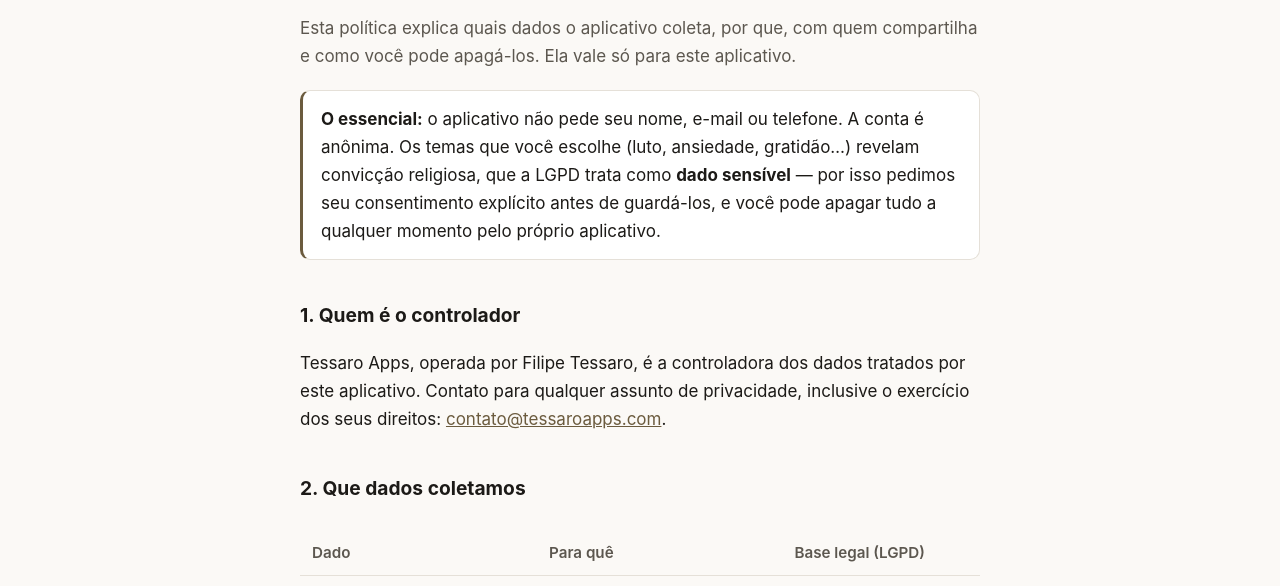
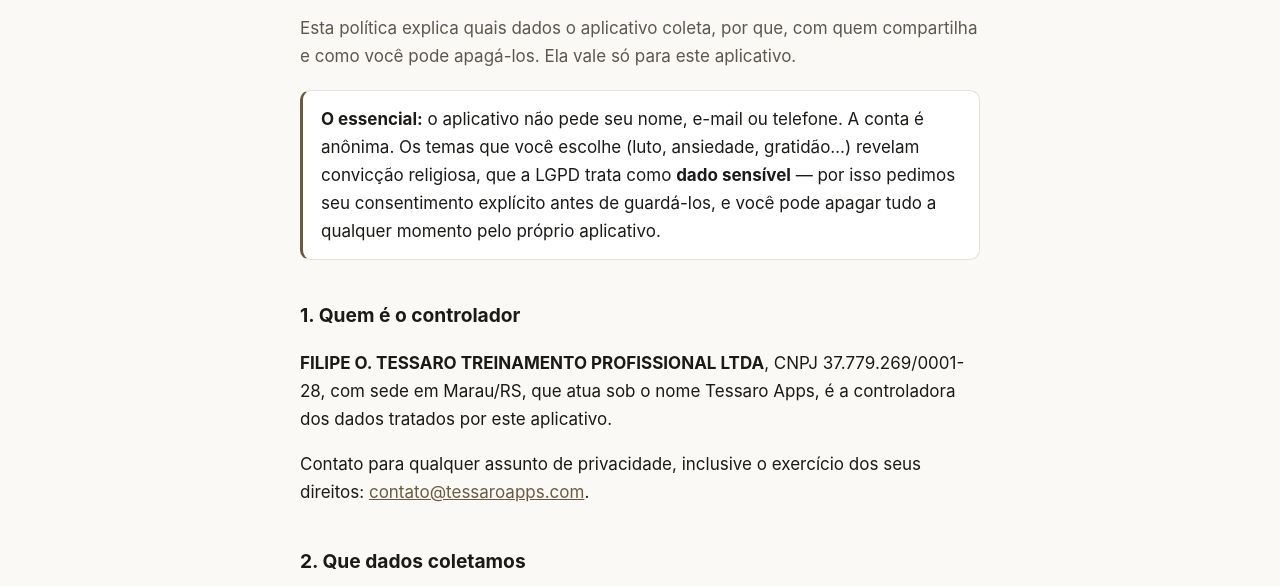
Before and after one commit to filipetessaro/tessaroapps, a plain HTML site: page devocional/privacidade/index.html in a window 1280 px wide. Shown: the part 134-720 px from the top of the page. Drawn offline with Linux system fonts and the light colour scheme.

Commit message:
Controlador: razao social e CNPJ nas duas paginas

```diff
--- a/devocional/privacidade/index.html
+++ b/devocional/privacidade/index.html
@@ -30,9 +30,11 @@ compartilha e como você pode apagá-los. Ela vale só para este aplicativo.</p>
 </div>
 
 <h2>1. Quem é o controlador</h2>
-<p>Tessaro Apps, operada por Filipe Tessaro, é a controladora dos dados tratados por este
-aplicativo. Contato para qualquer assunto de privacidade, inclusive o exercício dos seus
-direitos: <a href="mailto:contato@tessaroapps.com">contato@tessaroapps.com</a>.</p>
+<p><strong>FILIPE O. TESSARO TREINAMENTO PROFISSIONAL LTDA</strong>, CNPJ
+37.779.269/0001-28, com sede em Marau/RS, que atua sob o nome Tessaro Apps, é a controladora
+dos dados tratados por este aplicativo.</p>
+<p>Contato para qualquer assunto de privacidade, inclusive o exercício dos seus direitos:
+<a href="mailto:contato@tessaroapps.com">contato@tessaroapps.com</a>.</p>
 
 <h2>2. Que dados coletamos</h2>
 <div class="scroll">
```
Also changed, not shown: devocional/termos/index.html (+3 -2 lines), 1 other file.
